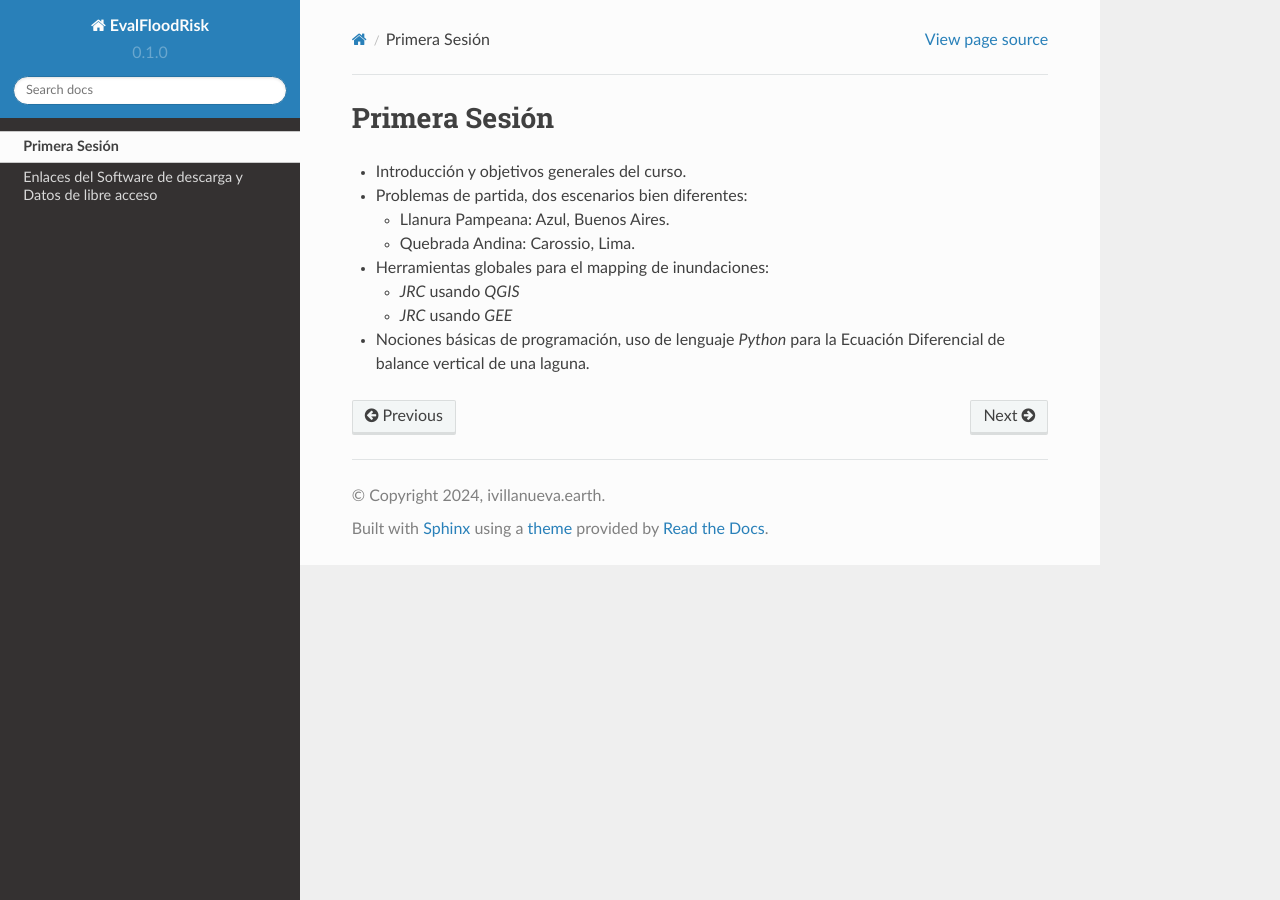
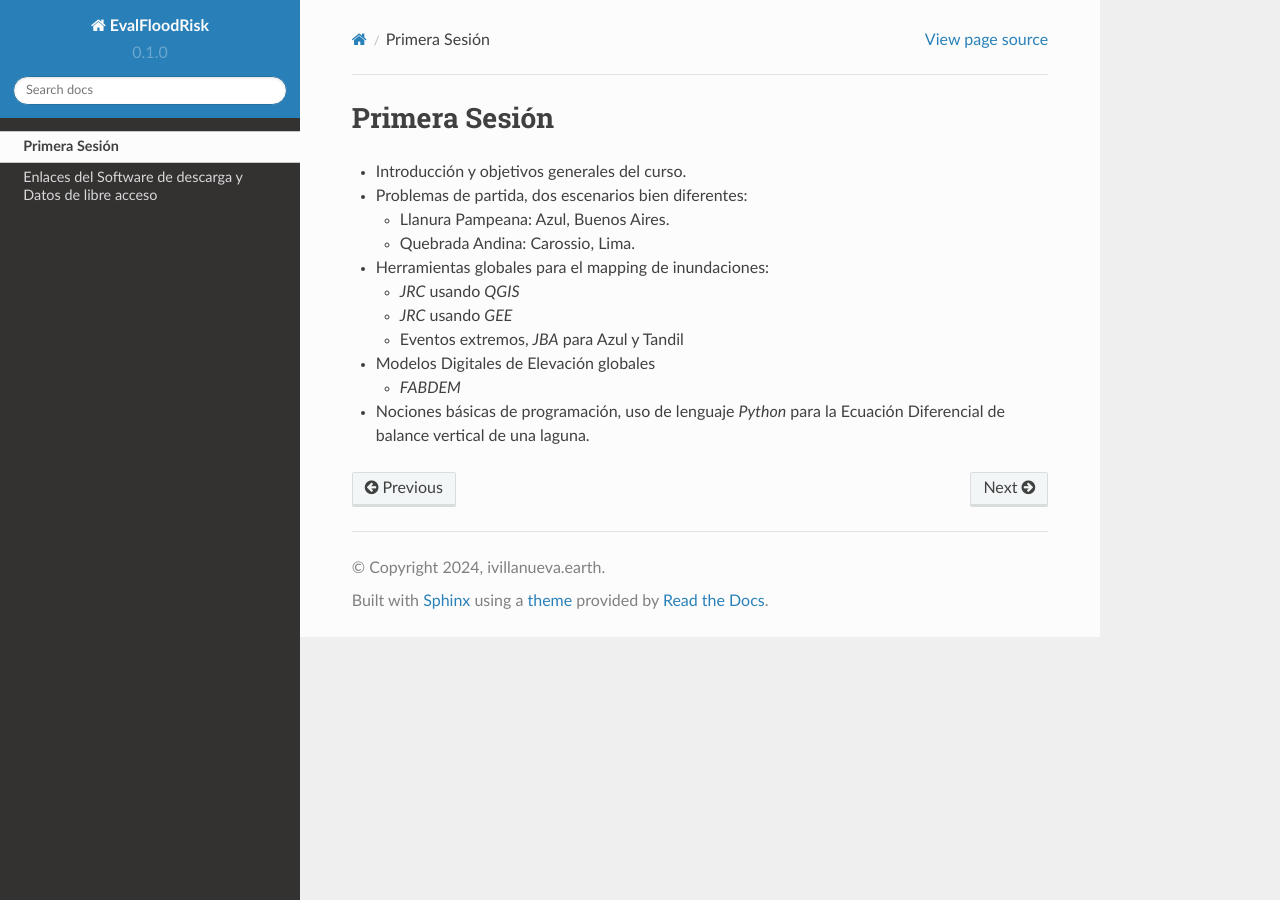
Before and after one commit to ivillamadrid/EvalFloodRisk_RSSWE, a Sphinx documentation site: the page built from docs/source/D1.rst, in a window 1280 px wide. Built offline with Sphinx 7.4.7 and the Read the Docs theme 2.0.0, drawn with Linux system fonts in a browser that asks for light colours; pages that are not in the unit, such as notebooks, are missing from menus.

Commit message:
Update D1.rst

```diff
--- a/docs/source/D1.rst
+++ b/docs/source/D1.rst
@@ -13,5 +13,10 @@ Primera Sesión
 
   * *JRC* usando *QGIS*
   * *JRC* usando *GEE*
+  * Eventos extremos, *JBA* para Azul y Tandil
+
+* Modelos Digitales de Elevación globales
+
+  * *FABDEM*
 
 * Nociones básicas de programación, uso de lenguaje *Python* para la Ecuación Diferencial de balance vertical de una laguna.
```
